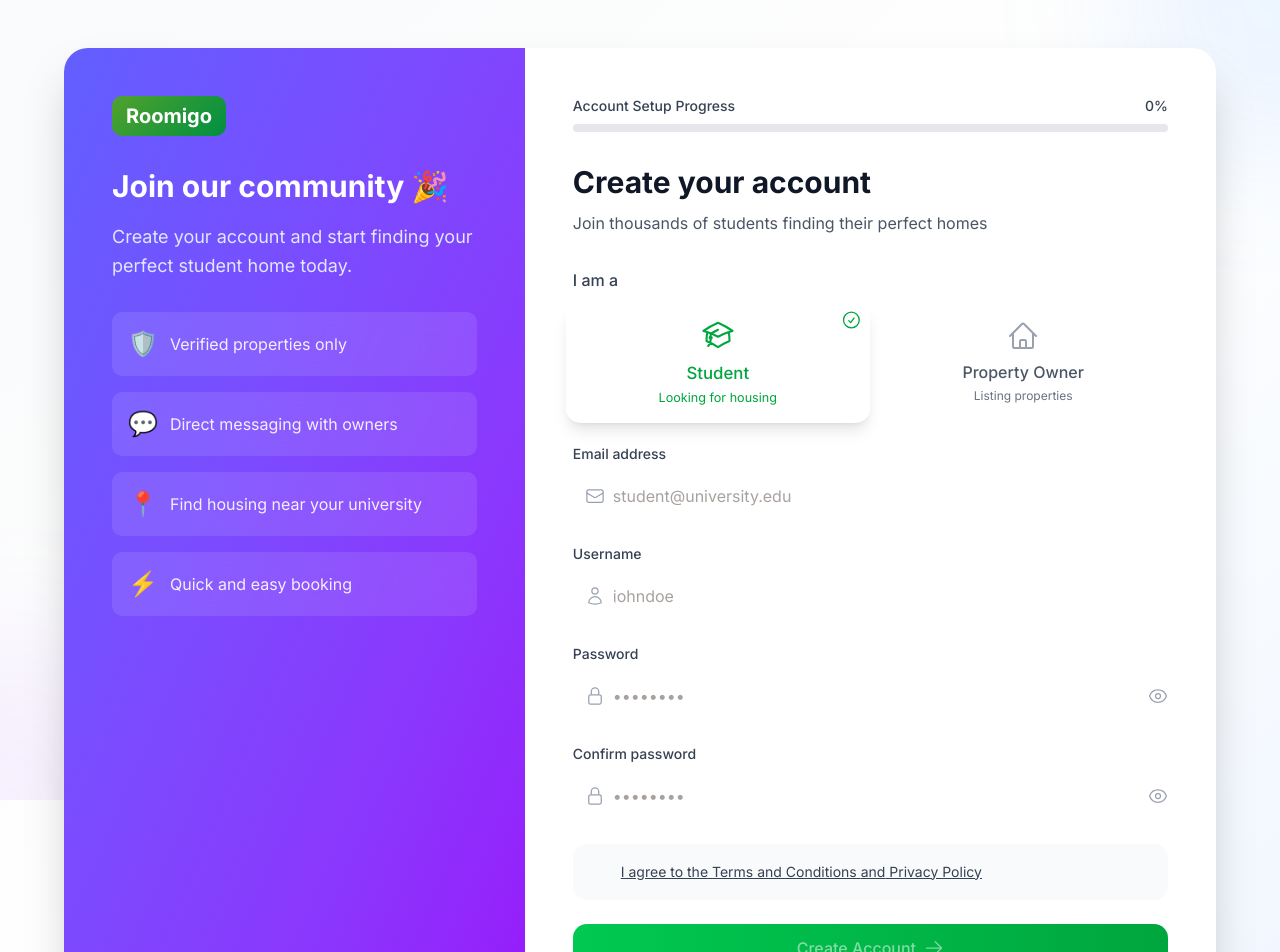
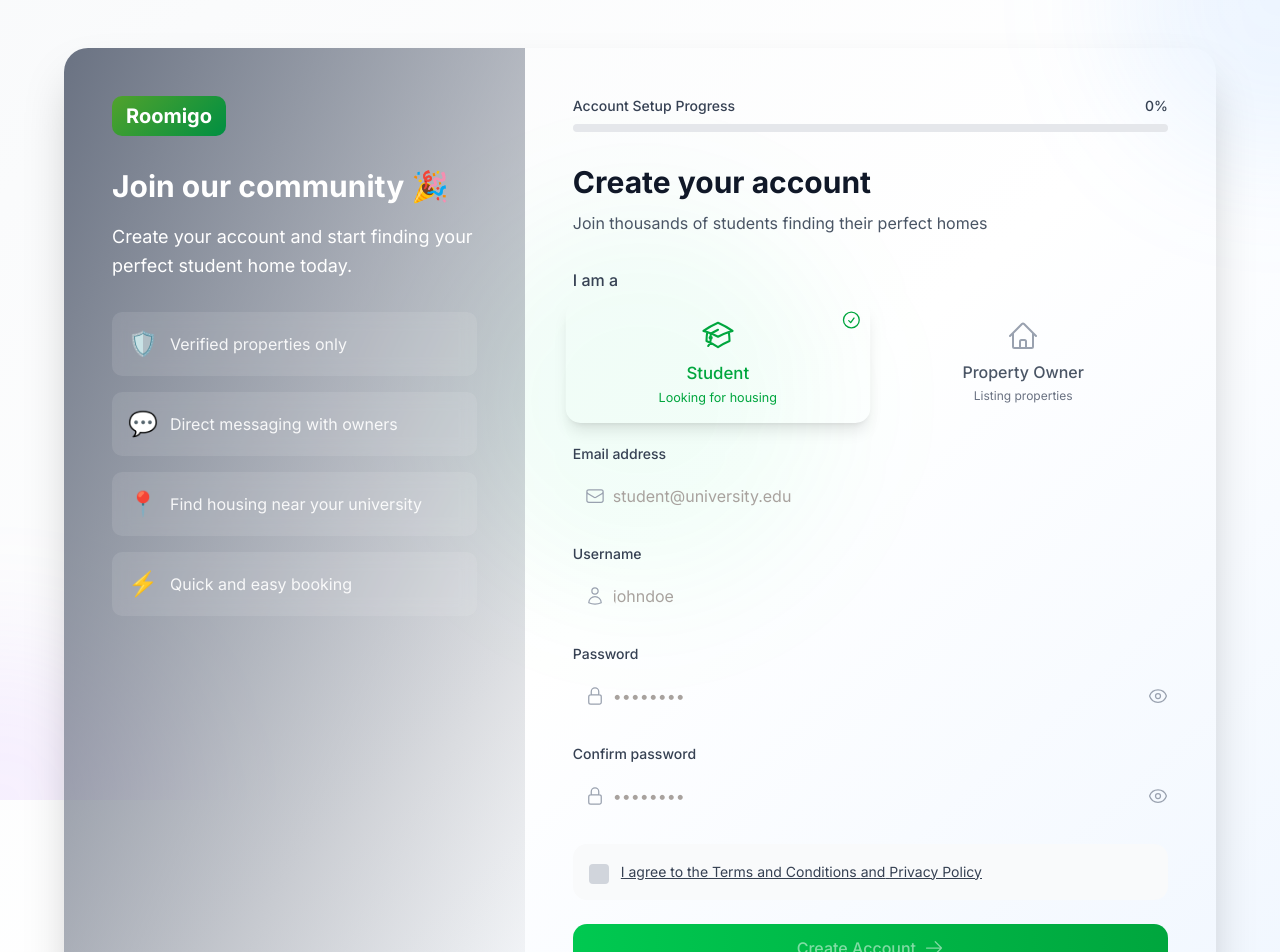
Before and after one commit to kikevgtz4/Micalli, a Next.js app in the folder frontend/: page /signup in a window 1280 px wide. Shown: the top 952 px of the page. Built offline with nearby package versions, Linux system fonts and the light colour scheme.

Commit message:
some more changes to signup and login

```diff
--- a/frontend/src/app/(auth)/signup/page.tsx
+++ b/frontend/src/app/(auth)/signup/page.tsx
@@ -173,10 +173,10 @@ export default function SignupPage() {
       </div>
 
       <div className="relative z-10 w-full max-w-6xl">
-        <div className="bg-white rounded-3xl shadow-2xl overflow-hidden">
+        <div className="bg-white-100 rounded-3xl shadow-2xl overflow-hidden">
           <div className="grid lg:grid-cols-5">
             {/* Left side - Benefits Panel */}
-            <div className="hidden lg:block lg:col-span-2 bg-gradient-to-br from-indigo-500 to-purple-600 p-12 text-white">
+            <div className="hidden lg:block lg:col-span-2 bg-gradient-to-br from-gray-500 p-12 text-white">
               <div className="h-full flex flex-col">
                 <div>
                   <Link href="/" className="flex items-center space-x-2 group mb-8">
@@ -190,7 +190,7 @@ export default function SignupPage() {
                   <div className="text-3xl font-bold mb-4">
                     <h2>Join our community 🎉</h2>
                   </div>
-                  <div className="text-indigo-100 text-lg mb-8">
+                  <div className="text-white-100 text-lg mb-8">
                     <p>
                       Create your account and start finding your perfect student home today.
                     </p>
@@ -206,8 +206,8 @@ export default function SignupPage() {
                     ))}
                   </div>
                 </div>
-
-                {/* Stats */}
+{/* For later
+                {/* Stats }
                 <div className="mt-auto grid grid-cols-2 gap-4">
                   <div className="bg-white/10 backdrop-blur-sm rounded-xl p-4 text-center">
                     <p className="text-3xl font-bold text-white">1,500+</p>
@@ -217,9 +217,10 @@ export default function SignupPage() {
                     <p className="text-3xl font-bold text-white">500+</p>
                     <p className="text-indigo-100 text-sm">Properties Listed</p>
                   </div>
-                </div>
+                </div>*/}
               </div>
             </div>
+
 
             {/* Right side - Signup Form */}
             <div className="lg:col-span-3 p-8 lg:p-12">
@@ -484,7 +485,7 @@ export default function SignupPage() {
                       className="sr-only items-center"
                     />
                     </div>
-                    <div className={`mt-1 w-5 h-5 border-2 rounded transition-all flex-shrink-0 ${
+                    <div className={`mt-1 w-5 h-5 border-2 rounded transition-all flex-shrink-0 bg-gray-300 ${
                       acceptTerms
                         ? 'bg-green-600 border-green-500'
                         : 'border-gray-300 group-hover:border-gray-400'
```
